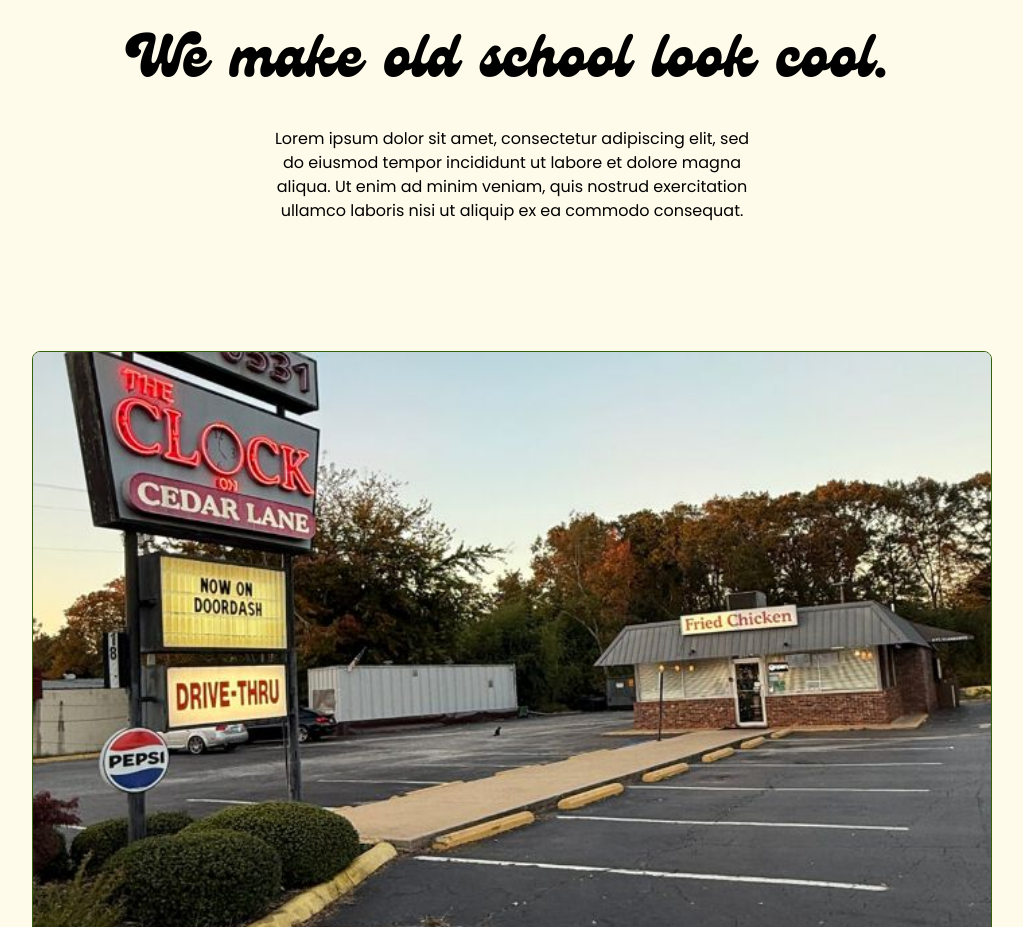
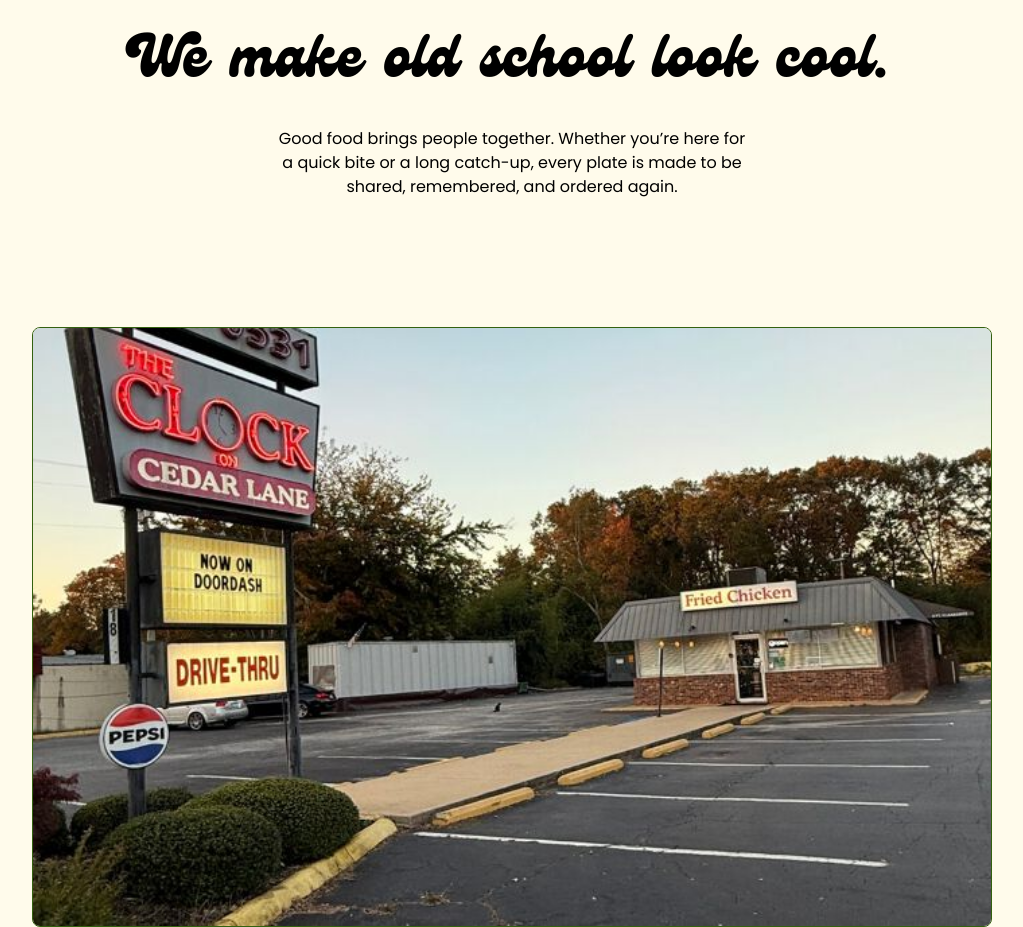
Before and after one commit to ValentinaValverde/the-clock-on-cedar-lane, a Next.js app: page / in a window 1280 px wide. Shown: the part 5520-6447 px from the top of the page, without its empty margins (128-1151 px from the left). Built offline with nearby package versions, Linux system fonts and the light colour scheme.

Commit message:
Replace filler text with generic phrasing

```diff
--- a/app/components/OldSchoolSection.tsx
+++ b/app/components/OldSchoolSection.tsx
@@ -9,10 +9,7 @@
         </h2>
 
         <p className="sm:max-w-1/2">
-          Lorem ipsum dolor sit amet, consectetur adipiscing elit, sed do
-          eiusmod tempor incididunt ut labore et dolore magna aliqua. Ut enim ad
-          minim veniam, quis nostrud exercitation ullamco laboris nisi ut
-          aliquip ex ea commodo consequat.
+          Good food brings people together. Whether you’re here for a quick bite or a long catch-up, every plate is made to be shared, remembered, and ordered again.
         </p>
 
         <Image
```
